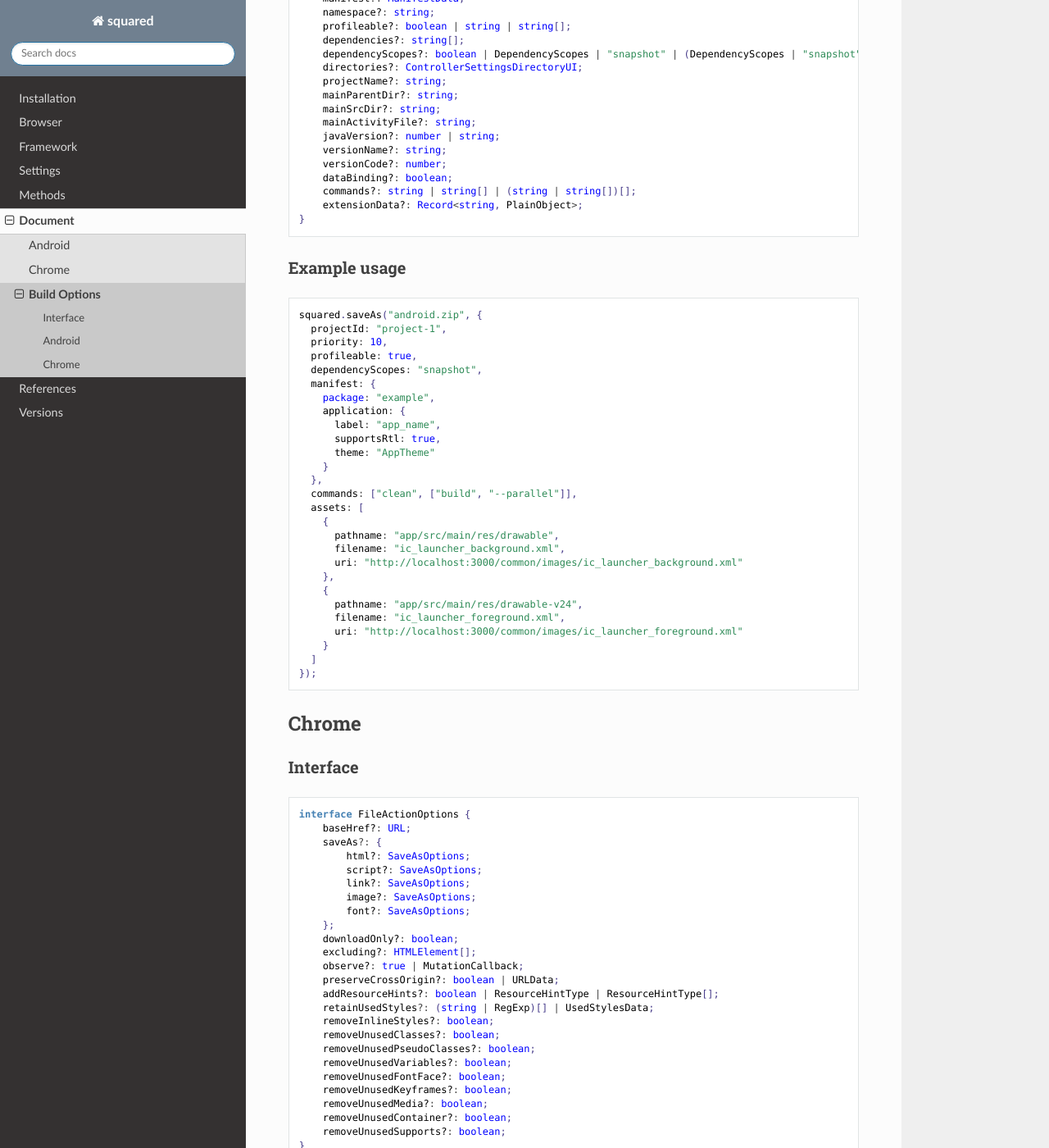
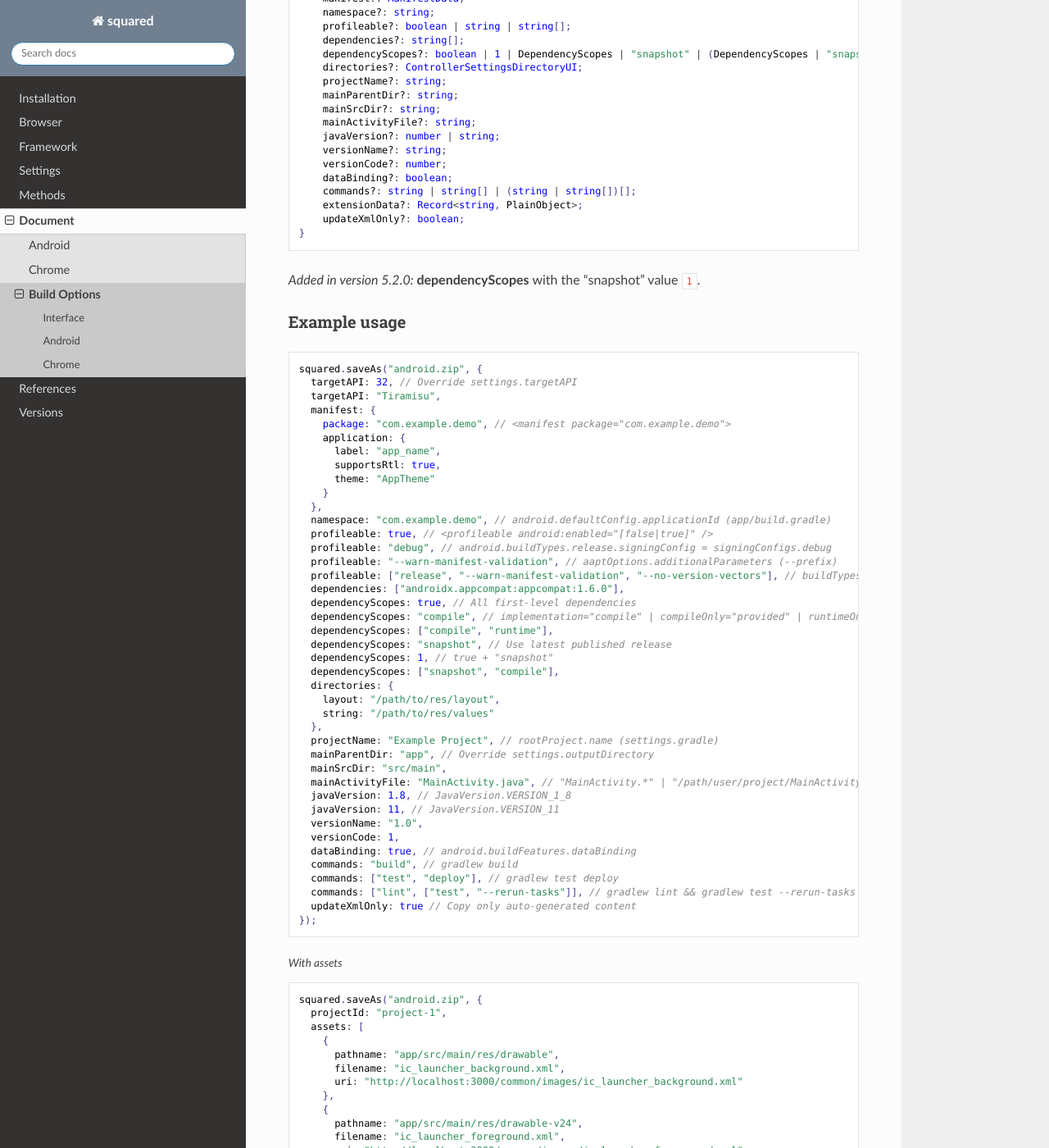
Before and after one commit to anpham6/android-docs, a Sphinx documentation site: the page built from source/document/build.rst, in a window 1280 px wide and 1400 px high, scrolled down 1414 px. Shown: the whole window at 82% size. Built offline with Sphinx 7.4.7 and the Read the Docs theme 2.0.0, drawn with Linux system fonts in a browser that asks for light colours; some of the changed text lies outside the part shown.

Commit message:
Document: Build examples for android and chrome.

```diff
--- a/source/document/build.rst
+++ b/source/document/build.rst
@@ -84,7 +84,7 @@
       namespace?: string;
       profileable?: boolean | string | string[];
       dependencies?: string[];
-      dependencyScopes?: boolean | DependencyScopes | "snapshot" | (DependencyScopes | "snapshot")[];
+      dependencyScopes?: boolean | 1 | DependencyScopes | "snapshot" | (DependencyScopes | "snapshot")[];
       directories?: ControllerSettingsDirectoryUI;
       projectName?: string;
       mainParentDir?: string;
@@ -96,27 +96,66 @@
       dataBinding?: boolean;
       commands?: string | string[] | (string | string[])[];
       extensionData?: Record<string, PlainObject>;
+      updateXmlOnly?: boolean;
   }
+
+.. versionadded:: 5.2.0
+  **dependencyScopes** with the "snapshot" value ``1``.
 
 Example usage
 -------------
 
-.. code-block:: javascript
+.. highlight:: javascript
+
+::
 
   squared.saveAs("android.zip", {
-    projectId: "project-1",
-    priority: 10,
-    profileable: true,
-    dependencyScopes: "snapshot",
+    targetAPI: 32, // Override settings.targetAPI
+    targetAPI: "Tiramisu",
     manifest: {
-      package: "example",
+      package: "com.example.demo", // <manifest package="com.example.demo">
       application: {
         label: "app_name",
         supportsRtl: true,
         theme: "AppTheme"
       }
     },
-    commands: ["clean", ["build", "--parallel"]],
+    namespace: "com.example.demo", // android.defaultConfig.applicationId (app/build.gradle)
+    profileable: true, // <profileable android:enabled="[false|true]" />
+    profileable: "debug", // android.buildTypes.release.signingConfig = signingConfigs.debug
+    profileable: "--warn-manifest-validation", // aaptOptions.additionalParameters (--prefix)
+    profileable: ["release", "--warn-manifest-validation", "--no-version-vectors"], // buildTypes.signingConfig + aaptOptions.additionalParameters (multiple --args)
+    dependencies: ["androidx.appcompat:appcompat:1.6.0"],
+    dependencyScopes: true, // All first-level dependencies
+    dependencyScopes: "compile", // implementation="compile" | compileOnly="provided" | runtimeOnly="runtime" | testImplementation="test"
+    dependencyScopes: ["compile", "runtime"],
+    dependencyScopes: "snapshot", // Use latest published release
+    dependencyScopes: 1, // true + "snapshot"
+    dependencyScopes: ["snapshot", "compile"],
+    directories: {
+      layout: "/path/to/res/layout",
+      string: "/path/to/res/values"
+    },
+    projectName: "Example Project", // rootProject.name (settings.gradle)
+    mainParentDir: "app", // Override settings.outputDirectory
+    mainSrcDir: "src/main",
+    mainActivityFile: "MainActivity.java", // "MainActivity.*" | "/path/user/project/MainActivity.java" | "app/path/MainActivity.java"
+    javaVersion: 1.8, // JavaVersion.VERSION_1_8
+    javaVersion: 11, // JavaVersion.VERSION_11
+    versionName: "1.0",
+    versionCode: 1,
+    dataBinding: true, // android.buildFeatures.dataBinding
+    commands: "build", // gradlew build
+    commands: ["test", "deploy"], // gradlew test deploy
+    commands: ["lint", ["test", "--rerun-tasks"]], // gradlew lint && gradlew test --rerun-tasks
+    updateXmlOnly: true // Copy only auto-generated content
+  });
+
+.. code-block::
+  :caption: With assets
+
+  squared.saveAs("android.zip", {
+    projectId: "project-1",
     assets: [
       {
         pathname: "app/src/main/res/drawable",
@@ -137,7 +176,7 @@
 Interface
 ---------
 
-::
+.. code-block:: typescript
 
   interface FileActionOptions {
       baseHref?: URL;
@@ -201,17 +240,41 @@
 Example usage
 -------------
 
-.. code-block:: javascript
+::
 
   squared.copyTo("/path/project", {
-    projectId: "project-1",
-    useOriginalHtmlPage: true,
-    preserveCrossOrigin: true,
-    useSessionCache: true,
-    removeUnusedClasses: true,
+    cache: {
+      transform: false, // Not recommended when using watch
+      transform: true, // "etag" (not bundled) + string comparison by URL (single page)
+      transform: "etag", // request.cache OR request.buffer.expires (required)
+      transform: "md5" | "sha1" | "sha224" | "sha256" | "sha384" | "sha512", // Multi-[user|page] + Inline content (includes "etag")
+      transform: { expires: "2h" }, // Expires in 2 hrs since creation
+      transform: { expires: "1h", renew: true }, // Expires from 1 hr of last time accessed
+      transform: { algorithm: "md5" /* etag */, expires: "2h", limit: "5mb" }, // Set expiration and content size limit
+      transform: { exclude: { html: "*", js: ["bundle-es6"] } }, // Format names per type
+      transform: { include: { css: "*", js: ["bundle"] } }
+    },
+    imports: {
+      "http://localhost:3000/build/": "./build", // Starts with "http"
+      "http://localhost:3000/dist/chrome.framework.js": "/path/project/build/framework/chrome/src/main.js" // Full file path
+    },
+    webBundle: {
+      baseUrl: "http://hostname/dir/", // Resolves to current host and directory
+      rewriteHtmlPage: true | "index.html", // Hide or rename main page
+      excludeHtmlPage: true, // Exclude HTML page from WBN archive
+      excludeTransforms: true, // Exclude transformed files not used in HTML page
+      includeScopes: ["**/*.css"], // http://localhost:3000/dir/**/*.css (hides "excludeTransforms" + "excludeScopes")
+      excludeScopes: ["/**/*.js"], // http://localhost:3000/**/*.js
+      copyTo: "/path/project", // Copy archive (absolute + permission)
+      rootDirAlias: "__serverroot__" // Internal value
+    },
+    baseHref: "http://hostname/prod/example.html", // Additional hostname to use for parsing (URL | string)
     retainUsedStyles: [/^a:[a-z]/i, "--property-name"],
-    excluding: Array.from(document.querySelectorAll("video, audio"))
+    downloadOnly: true, // Do not transform HTML and CSS files
+    excluding: Array.from(document.querySelectorAll("video, audio")) // Elements to remove from HTML
   });
+
+.. seealso:: `E-mc <https://e-mc.readthedocs.io>`_ / `Build Options <https://e-mc.readthedocs.io/en/latest/build.html>`_
 
 .. |FileActionOptions| replace:: :ref:`FileActionOptions <references-squared-main>`
 .. |DocumentOutput| replace:: :ref:`DocumentOutput <references-android-file>`
```
